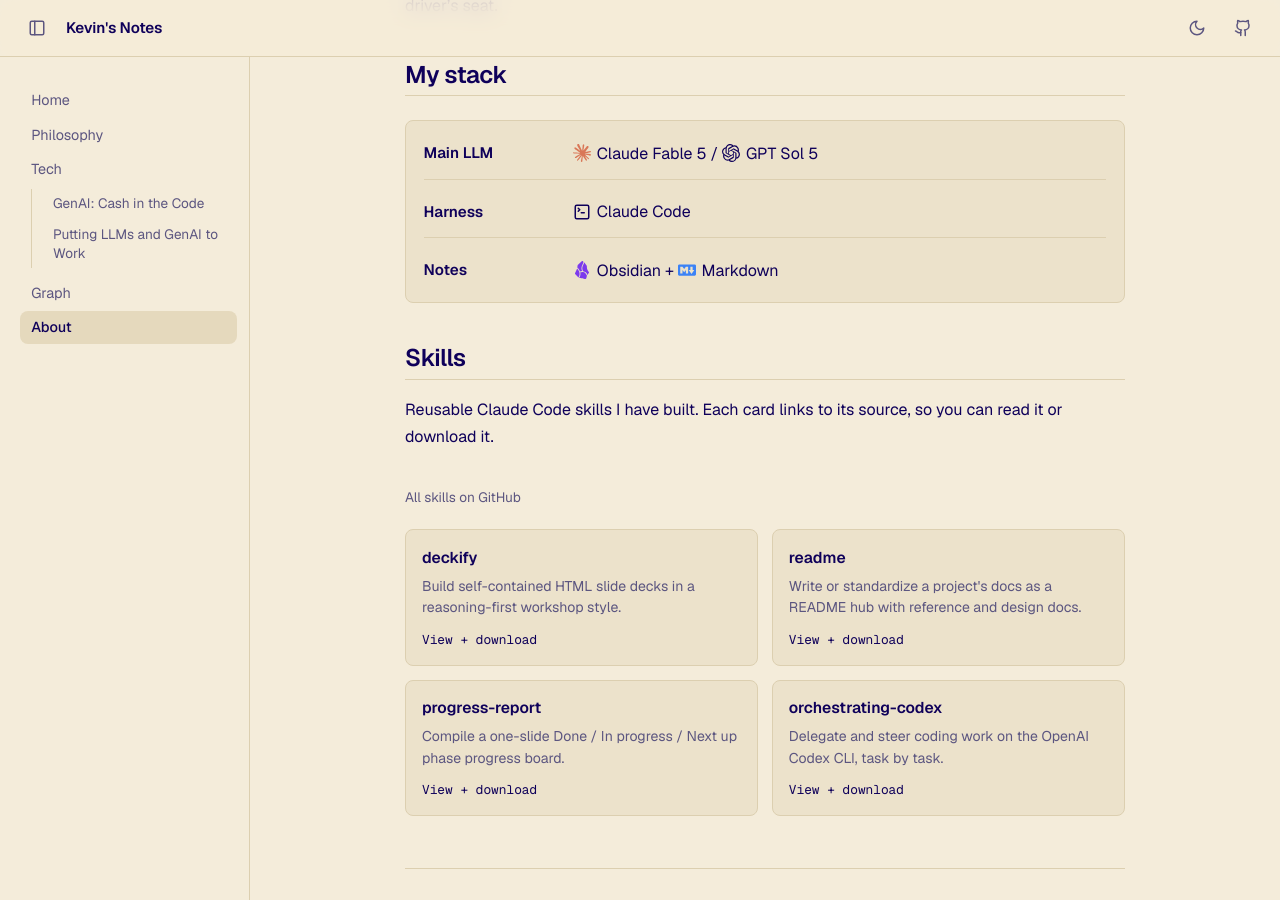
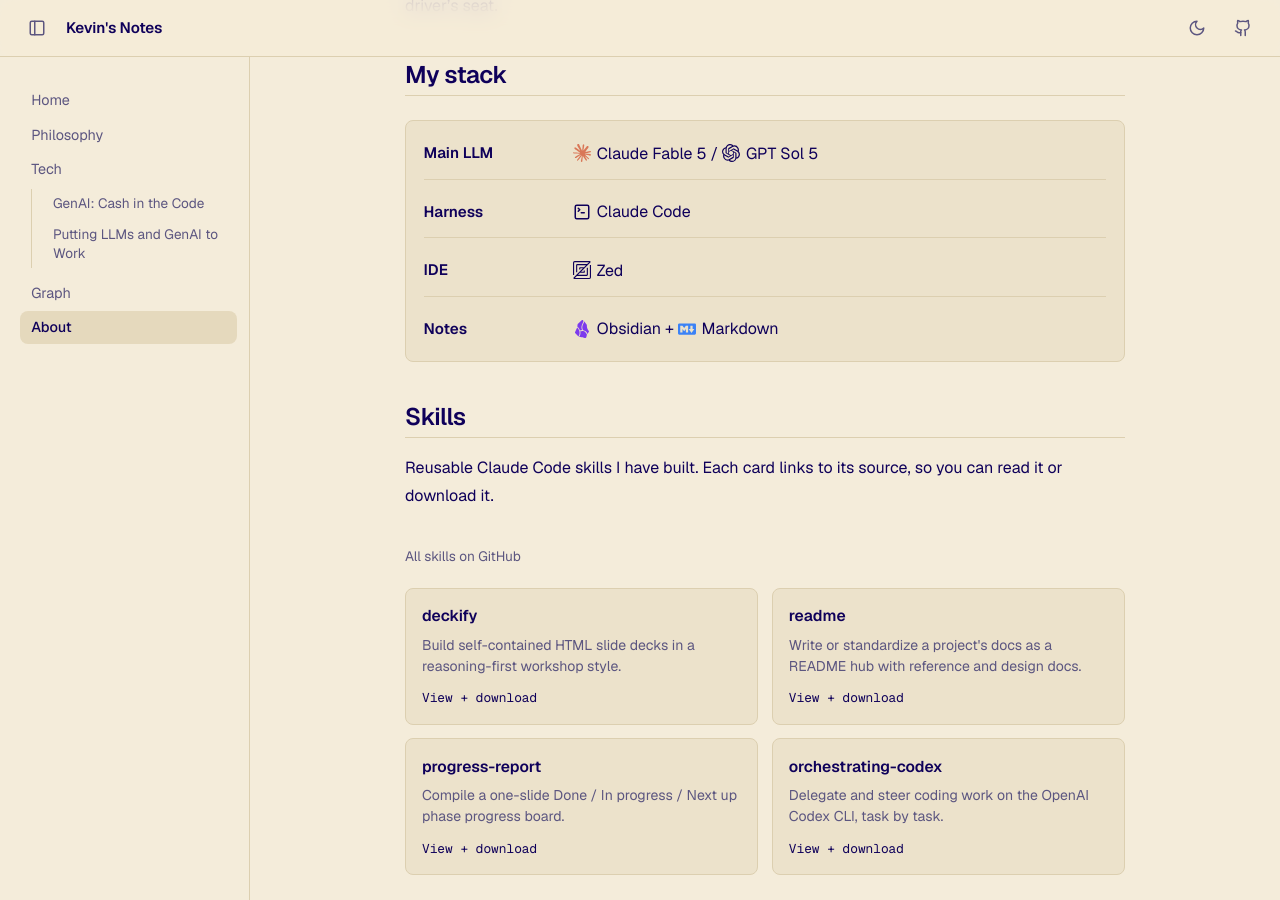
Before and after one commit to kevin-aoun/blog, a Jekyll site: the page built from about.md, in a window 1280 px wide and 900 px high, scrolled down 434 px. Built offline with Jekyll 4.4.1, drawn with Linux system fonts in a browser that asks for light colours.

Commit message:
Add Zed IDE row to the stack
Co-Authored-By: Claude Fable 5 <noreply@anthropic.com>

```diff
--- a/about.md
+++ b/about.md
@@ -16,6 +16,7 @@ I don't write my posts with AI. I believe AI is an assistant, not a replacement
 <ul class="stack">
   <li class="stack-item"><span class="stack-role">Main LLM</span><span class="stack-tool"><span class="tool-ic tool-ic--claude">{% include_relative assets/icons/claude.svg %}</span>Claude Fable 5 / <span class="tool-ic">{% include_relative assets/icons/openai.svg %}</span>GPT Sol 5</span></li>
   <li class="stack-item"><span class="stack-role">Harness</span><span class="stack-tool"><span class="tool-ic">{% include_relative assets/icons/terminal.svg %}</span>Claude Code</span></li>
+  <li class="stack-item"><span class="stack-role">IDE</span><span class="stack-tool"><span class="tool-ic">{% include_relative assets/icons/zed.svg %}</span>Zed</span></li>
   <li class="stack-item"><span class="stack-role">Notes</span><span class="stack-tool"><span class="tool-ic tool-ic--obsidian">{% include_relative assets/icons/obsidian.svg %}</span>Obsidian + <span class="tool-ic tool-ic--md">{% include_relative assets/icons/markdown.svg %}</span>Markdown</span></li>
 </ul>
 
```
Also changed, not shown: assets/icons/zed.svg (added).
